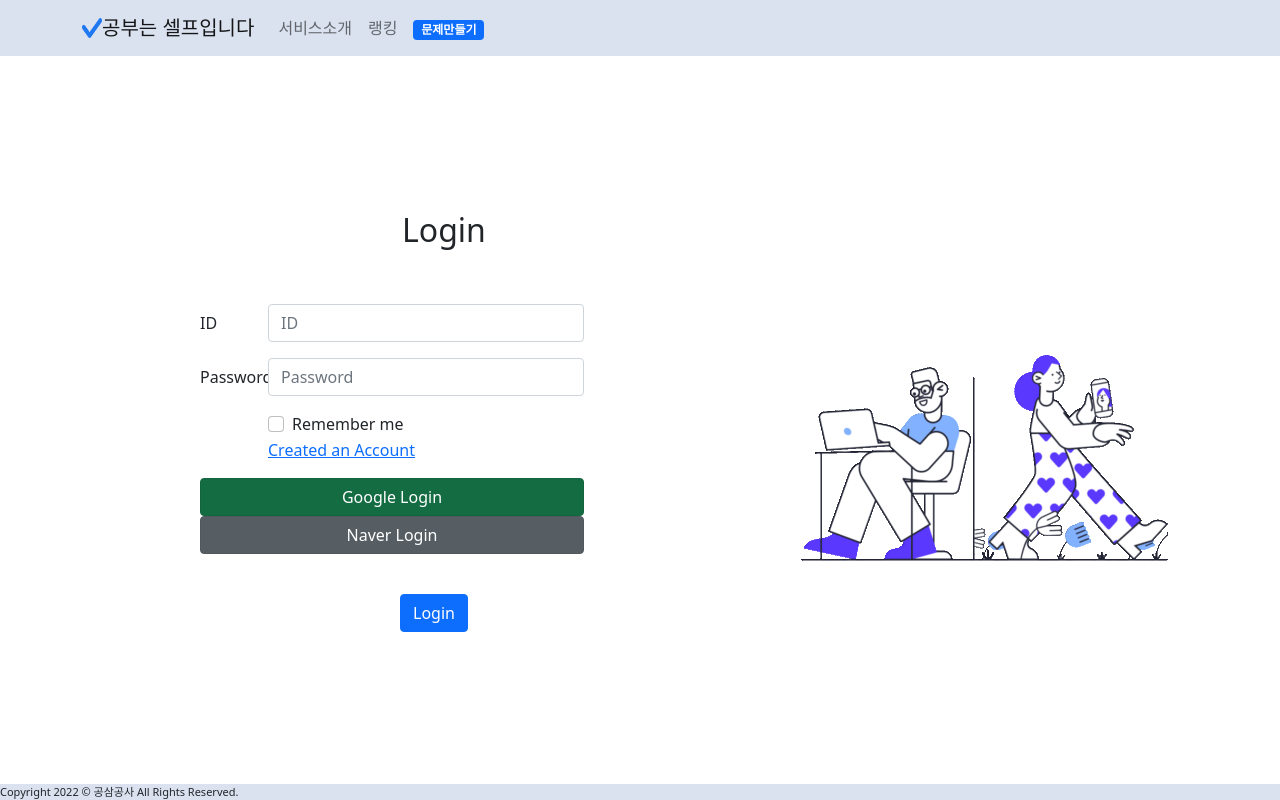
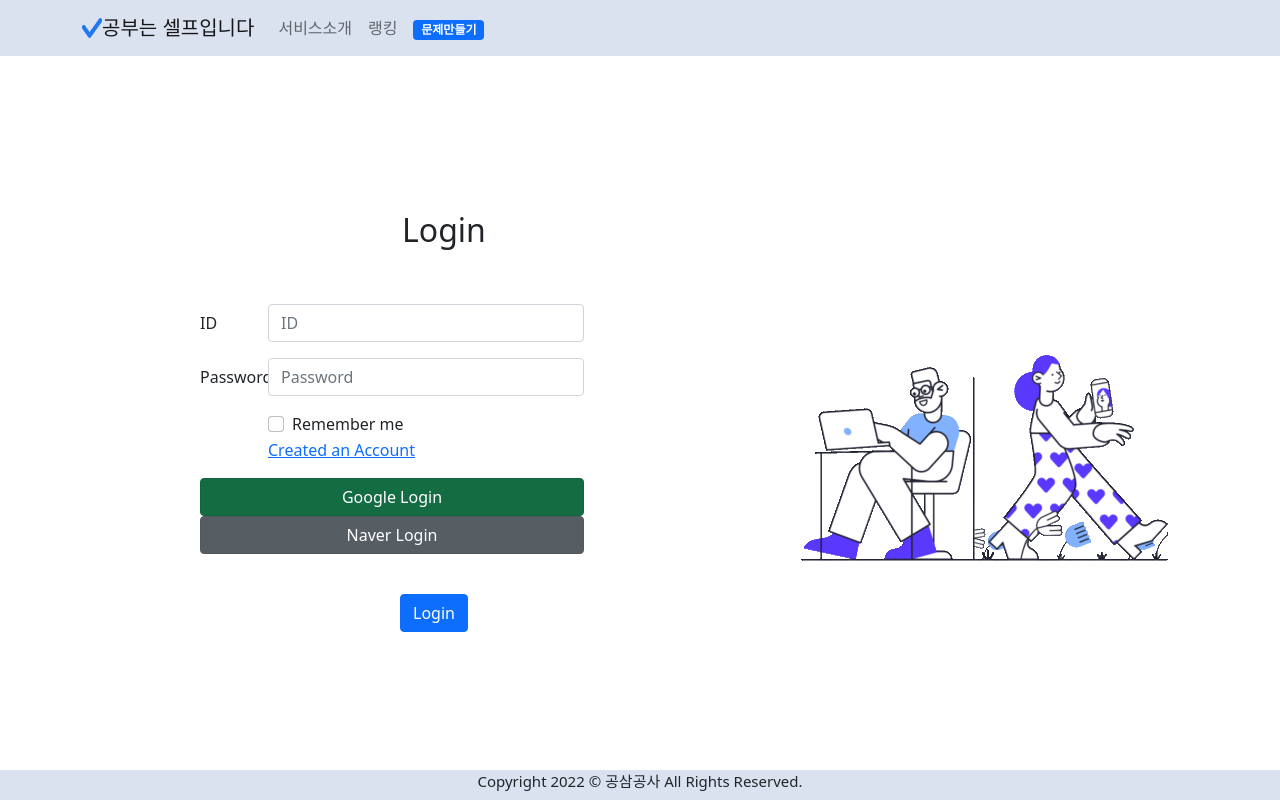
Before and after one commit to yeon32/SelfStudy, a React (Create React App) app: page / in a window 1280 px wide. Built offline with nearby package versions, Linux system fonts and the light colour scheme.

Commit message:
푸터 배치

```diff
--- a/src/Footer.module.css
+++ b/src/Footer.module.css
@@ -2,8 +2,10 @@
 .footer{
     position: fixed;
     bottom: 0;
+    height: 30px;
     width:100%;
     background-color: #dae2f0;
-    font-size: 11px;
+    font-size: 15px;
+    text-align:center;
 
 }
```
